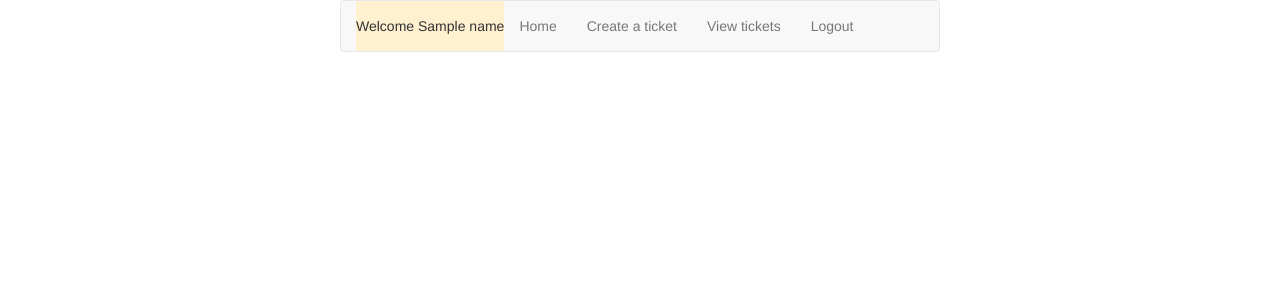
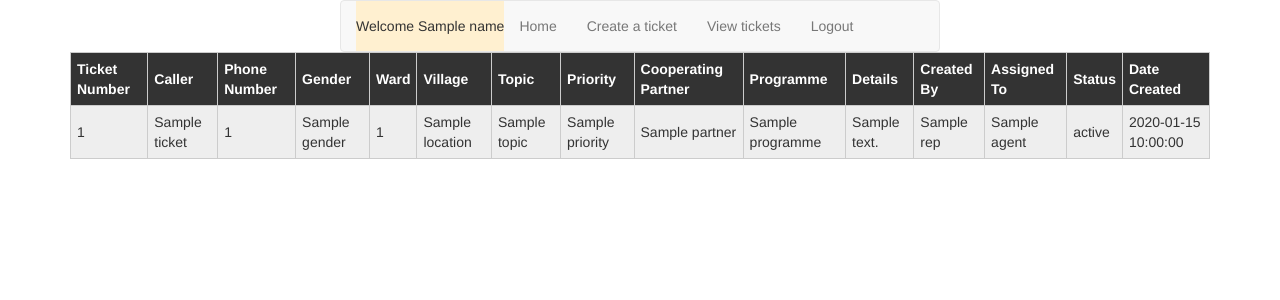
Before and after one commit to alklyn/cfm, a Python web app: template app/templates/index.html in a window 1280 px wide. Shown: the top 300 px of the page. Run offline with Jinja, Linux system fonts and the light colour scheme; the template is opened without the code that fills it: most values are stand-ins (such as "Sample title", 1, 10 or a date in 2020); some libraries are stand-ins or nearby versions.

Commit message:
Add tickets table to index page.

```diff
--- a/app/static/styles/ticket.css
+++ b/app/static/styles/ticket.css
@@ -1,3 +1,32 @@
 .ticket_element {
     /**/
 }
+
+.table-element {
+
+}
+
+
+table {
+    width: 100%;
+    border-collapse: collapse;
+}
+
+th {
+    background: #333;
+    color: white;
+    font-weight: bold;
+}
+
+
+/* Zebra striping */
+tr:nth-of-type(odd) {
+    background: #eee;
+}
+
+
+td, th {
+    padding: 6px;
+    border: 1px solid #ccc;
+    text-align: left;
+}
--- a/app/templates/index.html
+++ b/app/templates/index.html
@@ -1,5 +1,10 @@
 <!-- extend from base layout -->
 {% extends "layout.html" %}
+
+{% block styles %}
+    {{ super() }}
+    <link rel= "stylesheet" href="{{ url_for('static',filename='styles/ticket.css') }}">
+{% endblock %}
 
 {% block my_content%}
 {% with messages = get_flashed_messages() %}
@@ -16,10 +21,78 @@
 
 <div class="row">
     <div class="col-md-12">
-        <div class="form-group status_message">
-            <table class="tickets">
-            </table>
-        </div>
+        <table class="table-element">
+            <thead class="table-element">
+                <tr class="table-element">
+                    <th  class="table-element">
+                        Ticket Number
+                    </th>
+                    <th  class="table-element">
+                        Caller
+                    </th>
+                    <th  class="table-element">
+                        Phone Number
+                    </th>
+                    <th  class="table-element">
+                        Gender
+                    </th>
+                    <th  class="table-element">
+                        Ward
+                    </th>
+                    <th  class="table-element">
+                        Village
+                    </th>
+                    <th  class="table-element">
+                        Topic
+                    </th>
+                    <th  class="table-element">
+                        Priority
+                    </th>
+                    <th  class="table-element">
+                        Cooperating Partner
+                    </th>
+                    <th  class="table-element">
+                        Programme
+                    </th>
+                    <th  class="table-element">
+                        Details
+                    </th>
+                    <th  class="table-element">
+                        Created By
+                    </th>
+                    <th  class="table-element">
+                        Assigned To
+                    </th>
+                    <th  class="table-element">
+                        Status
+                    </th>
+                    <th  class="table-element">
+                        Date Created
+                    </th>
+                </tr>
+            </thead>
+            {% if tickets %}
+                {% for ticket in tickets %}
+                <tr>
+                    <td> {{ ticket.ticket_number }} </td>
+                    <td> {{ ticket.name }} </td>
+                    <td> {{ ticket.phone_number }} </td>
+                    <td> {{ ticket.gender }} </td>
+                    <td> {{ ticket.ward_number }} </td>
+                    <td> {{ ticket.location }} </td>
+                    <td> {{ ticket.topic }} </td>
+                    <td> {{ ticket.priority }} </td>
+                    <td> {{ ticket.partner }} </td>
+                    <td> {{ ticket.programme }} </td>
+                    <td> {{ ticket.details }} </td>
+                    <td> {{ ticket.rep }} </td>
+                    <td> {{ ticket.agent }} </td>
+                    <td> {{ ticket.status }} </td>
+                    <td> {{ ticket.dt_created }} </td>
+                </tr>
+                {% endfor %}
+            {% endif %}
+        </table>
     </div>
 </div>
 {% endblock %}
```
Also changed, not shown: app/dbi.py (+44 -12 lines), app/views.py (+10 -9 lines).
